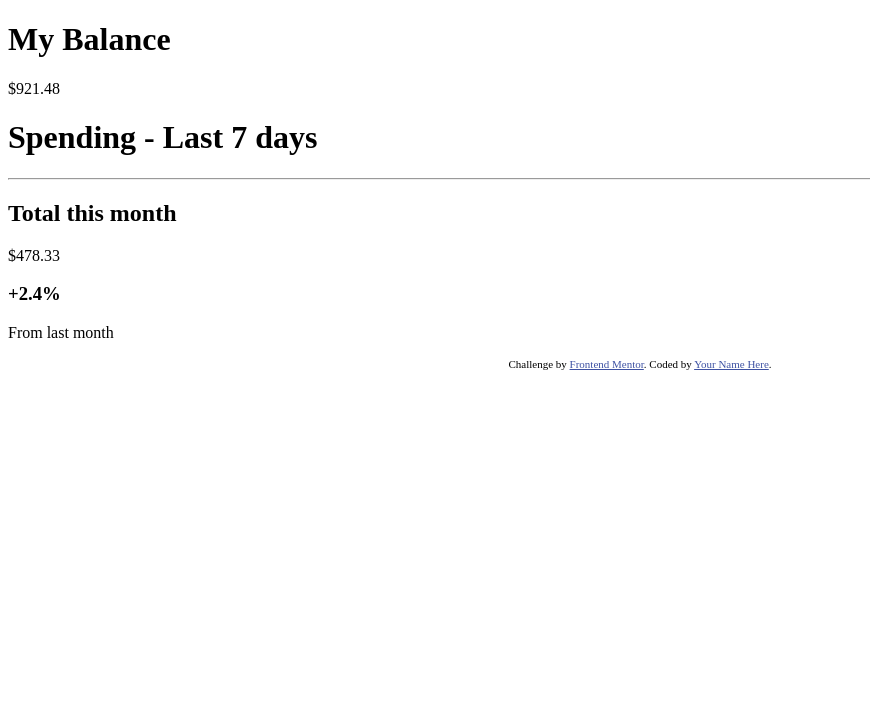
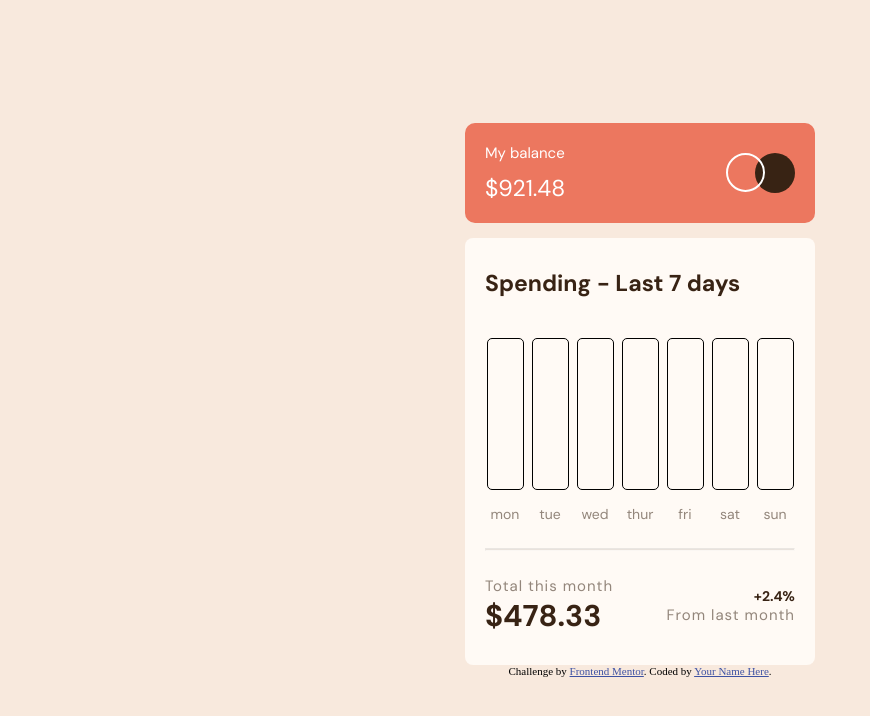
Before and after one commit to Olagoke1234/Expense-Chart, a plain HTML site: page index.html in a window 1280 px wide. Shown: the whole page, without its empty margins (0-870 px from the left). Drawn offline with Linux system fonts and the light colour scheme.

Commit message:
html completed, CSS almost done

```diff
--- a/index.html
+++ b/index.html
@@ -9,7 +9,11 @@
       sizes="32x32"
       href="./images/favicon-32x32.png"
     />
-
+    <link rel="stylesheet" href="style.css" />
+    <link
+      href="https://fonts.googleapis.com/css2?family=DM+Sans:wght@400;700&display=swap"
+      rel="stylesheet"
+    />
     <title>Frontend Mentor | Expenses chart component</title>
 
     <style>
@@ -24,9 +28,9 @@
   </head>
   <body>
     <main>
-      <header>
+      <header id="header">
         <div id="total-bal">
-          <h1>My Balance</h1>
+          <h1>My balance</h1>
           <p>$921.48</p>
         </div>
         <div id="circles">
@@ -36,13 +40,34 @@
       <div id="chart-area">
         <h1>Spending - Last 7 days</h1>
         <div id="charts">
-          <div id="chart-mon"></div>
-          <div id="chart-tue"></div>
-          <div id="chart-wed"></div>
-          <div id="chart-thur"></div>
-          <div id="chart-fri"></div>
-          <div id="chart-sat"></div>
-          <div id="chart-sun"></div>
+          <div class="bars">
+            <div class="chart" id="chart-mon"></div>
+            <p>mon</p>
+          </div>
+          <div class="bars">
+            <div class="chart" id="chart-tue"></div>
+            <p>tue</p>
+          </div>
+          <div class="bars">
+            <div class="chart" id="chart-wed"></div>
+            <p>wed</p>
+          </div>
+          <div class="bars">
+            <div class="chart" id="chart-thur"></div>
+            <p>thur</p>
+          </div>
+          <div class="bars">
+            <div class="chart" id="chart-fri"></div>
+            <p>fri</p>
+          </div>
+          <div class="bars">
+            <div class="chart" id="chart-sat"></div>
+            <p>sat</p>
+          </div>
+          <div class="bars">
+            <div class="chart" id="chart-sun"></div>
+            <p>sun</p>
+          </div>
         </div>
         <hr />
         <footer>
--- /dev/null
+++ b/style.css
@@ -0,0 +1,156 @@
+* {
+  margin: 0;
+  padding: 0;
+}
+
+body {
+  height: 100vh;
+  width: 100vw;
+  display: flex;
+  align-items: center;
+  justify-content: center;
+  background-color: hsl(27, 66%, 92%);
+}
+
+main {
+  width: 350px;
+}
+
+#header {
+  display: flex;
+  align-items: center;
+  justify-content: space-between;
+  background-color: hsl(10, 79%, 65%);
+  border-radius: 10px;
+  padding: 20px;
+  margin-bottom: 15px;
+}
+
+#header h1 {
+  font-size: 15px;
+  margin-bottom: 10px;
+  color: white;
+  font-family: "DM Sans", sans-serif;
+  font-weight: 400;
+}
+
+#header p {
+  font-size: 23px;
+  color: white;
+  font-family: "DM Sans", sans-serif;
+  font-weight: 400;
+}
+
+#circles {
+  content: "";
+  position: relative;
+  width: 40px;
+  height: 40px;
+  border-radius: 50%;
+  background-color: hsl(25, 47%, 15%);
+}
+
+#circles::before {
+  content: "";
+  position: absolute;
+  right: 30px;
+  width: 35px;
+  height: 35px;
+  border-radius: 50%;
+  border: 2.5px solid white;
+}
+
+#chart-area {
+  padding: 20px;
+  background-color: hsl(33, 100%, 98%);
+  border-radius: 8px;
+}
+
+#chart-area h1 {
+  font-size: 23px;
+  margin-bottom: 10px;
+  color: hsl(25, 47%, 15%);
+  font-family: "DM Sans", sans-serif;
+  font-weight: 700;
+  padding: 10px 0;
+}
+
+#charts {
+  height: 200px;
+  display: grid;
+  grid-template-columns: repeat(7, 1fr);
+  grid-gap: 5px;
+  align-items: flex-end;
+  margin-bottom: 30px;
+}
+
+.bars {
+  display: flex;
+  flex-direction: column;
+  align-items: center;
+  justify-content: center;
+}
+
+.bars p {
+  color: hsl(28, 10%, 53%);
+  font-family: "DM Sans", sans-serif;
+  font-weight: 400;
+  font-size: 14px;
+}
+
+.chart {
+  height: 150px;
+  width: 35px;
+  color: bisque;
+  border: 1px solid black;
+  border-radius: 5px;
+  margin-bottom: 15px;
+  margin-top: 20px;
+}
+hr {
+  opacity: 0.2;
+  background-color: hsl(28, 10%, 53%);
+  height: 1px;
+}
+
+footer {
+  display: flex;
+  align-items: center;
+  justify-content: space-between;
+  padding-top: 25px;
+  padding-bottom: 10px;
+}
+
+#monthly-bal h2 {
+  font-size: 15px;
+  color: hsl(28, 10%, 53%);
+  font-family: "DM Sans", sans-serif;
+  font-weight: 400;
+  letter-spacing: 1px;
+}
+
+#monthly-bal p {
+  font-size: 30px;
+  color: hsl(25, 47%, 15%);
+  font-family: "DM Sans", sans-serif;
+  font-weight: 700;
+}
+
+#percentage {
+  text-align: right;
+}
+
+#percentage h3 {
+  font-size: 14px;
+  color: hsl(25, 47%, 15%);
+  font-family: "DM Sans", sans-serif;
+  font-weight: 700;
+}
+
+#percentage p {
+  font-size: 15px;
+  color: hsl(28, 10%, 53%);
+  font-family: "DM Sans", sans-serif;
+  font-weight: 400;
+  letter-spacing: 1px;
+}
```
